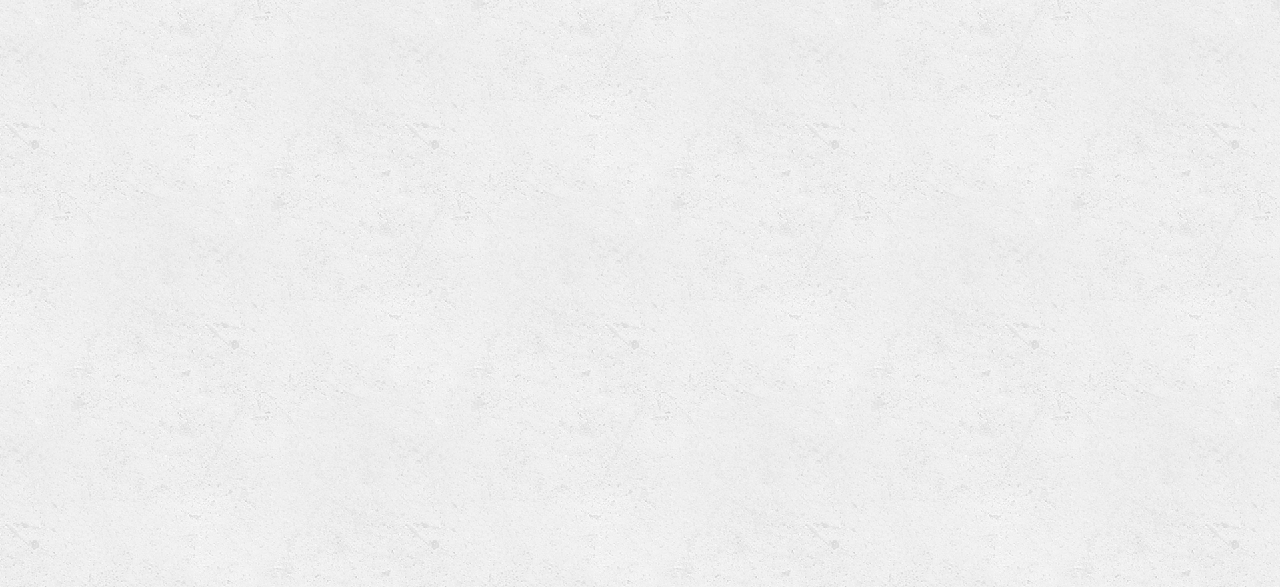
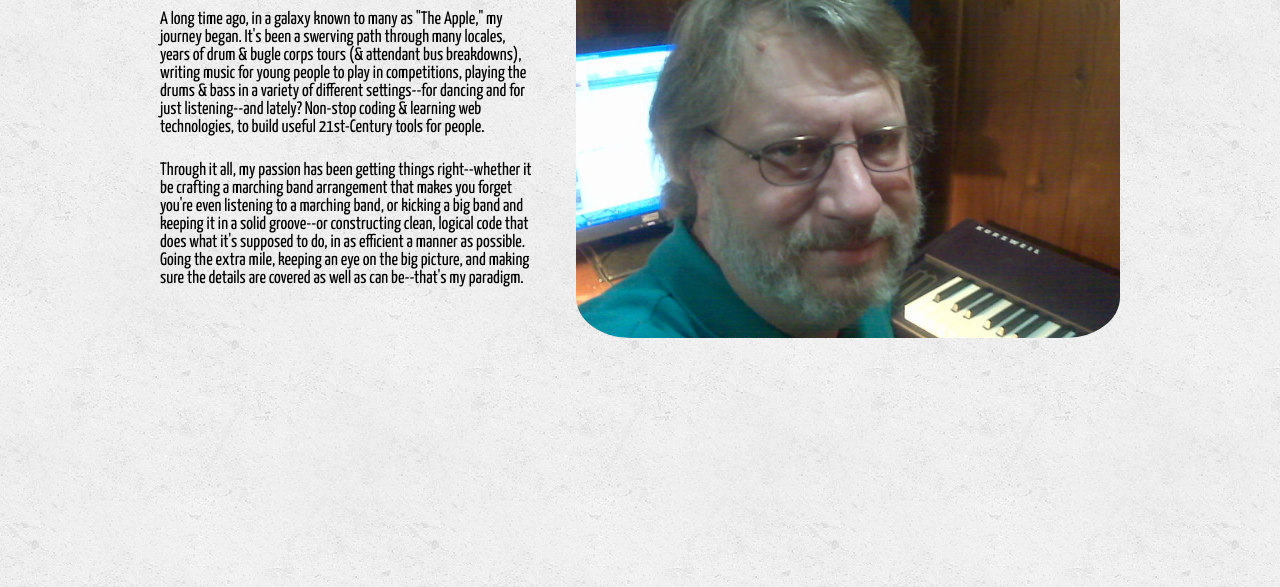
Before and after one commit to notewrangler/nw_dot_com, a plain HTML site: page about.html in a window 1280 px wide. Shown: the part 213-800 px from the top of the page. Drawn offline with Linux system fonts and the light colour scheme.

Commit message:
added social media icons/links, about page, contact page

```diff
--- a/about.html
+++ b/about.html
@@ -51,9 +51,23 @@
 <div class="container" class="aboutContact">
 	<div class="row">
 		<div class="five columns" style="margin-top: 15%">
-			<h1>About</h1>
+			<h1>About Me</h1>
 
+      <p>A long time ago, in a galaxy known to many as "The Apple," my journey began. It's
+        been a swerving path through many locales, years of drum & bugle corps tours (& attendant bus breakdowns),
+        writing music for young people to play in competitions, playing the drums & bass in a variety
+        of different settings--for dancing and for just listening--and lately? Non-stop coding & learning
+        web technologies, to build useful 21st-Century tools for people.  </p>
+        <p>Through it all, my passion has been getting things right--whether it be crafting a marching band arrangement
+          that makes you forget you're even listening to a marching band, or kicking a big band and keeping it in a solid
+          groove--or constructing clean, logical code that does what it's supposed to do, in as efficient a manner
+          as possible. Going the extra mile, keeping an eye on the big picture, and making sure the details are covered as well as
+          can be--that's my paradigm.</p>
 		</div>
+    <div class="seven columns" style="margin-top: 15%">
+      <img src="images/rj-comp-kb.jpg" id="about-me"/>
+
+    </div>
 	</div>
 </div>
 
--- a/css/aboutContact.css
+++ b/css/aboutContact.css
@@ -2,3 +2,15 @@
 	font-size: 5.8rem;
 	letter-spacing: 0.2rem;
 }
+
+.social {
+	display: inline-block;
+	width: 50px;
+	height: 50px;
+
+}
+
+#about-me {
+	width: 100%;
+	border-radius: 10%;
+}
```
Also changed, not shown: contact.html (+5 -0 lines), images/social/1446098703_Facebook.png (added), images/social/1446098711_Facebook.png (added), images/social/1446098714_Twitter.png (added), images/social/1446098716_Twitter.png (added), images/social/linkedin-icon2.png (added).
